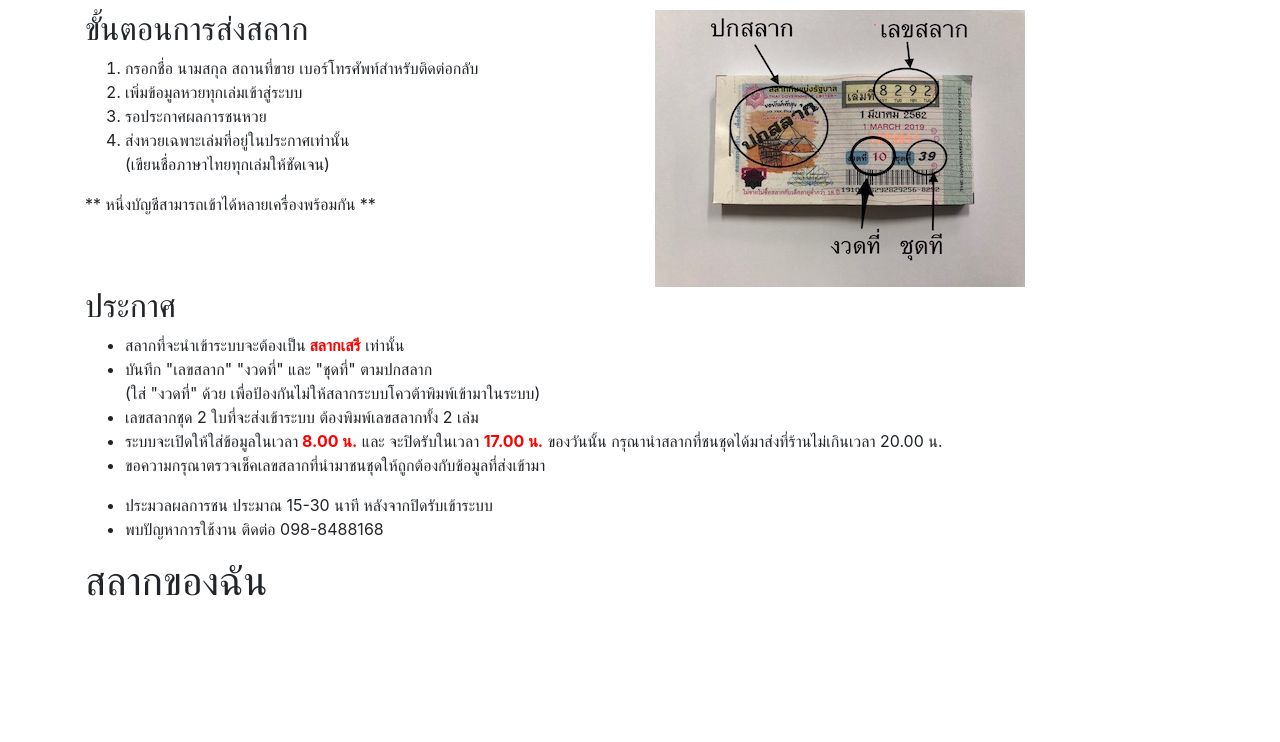
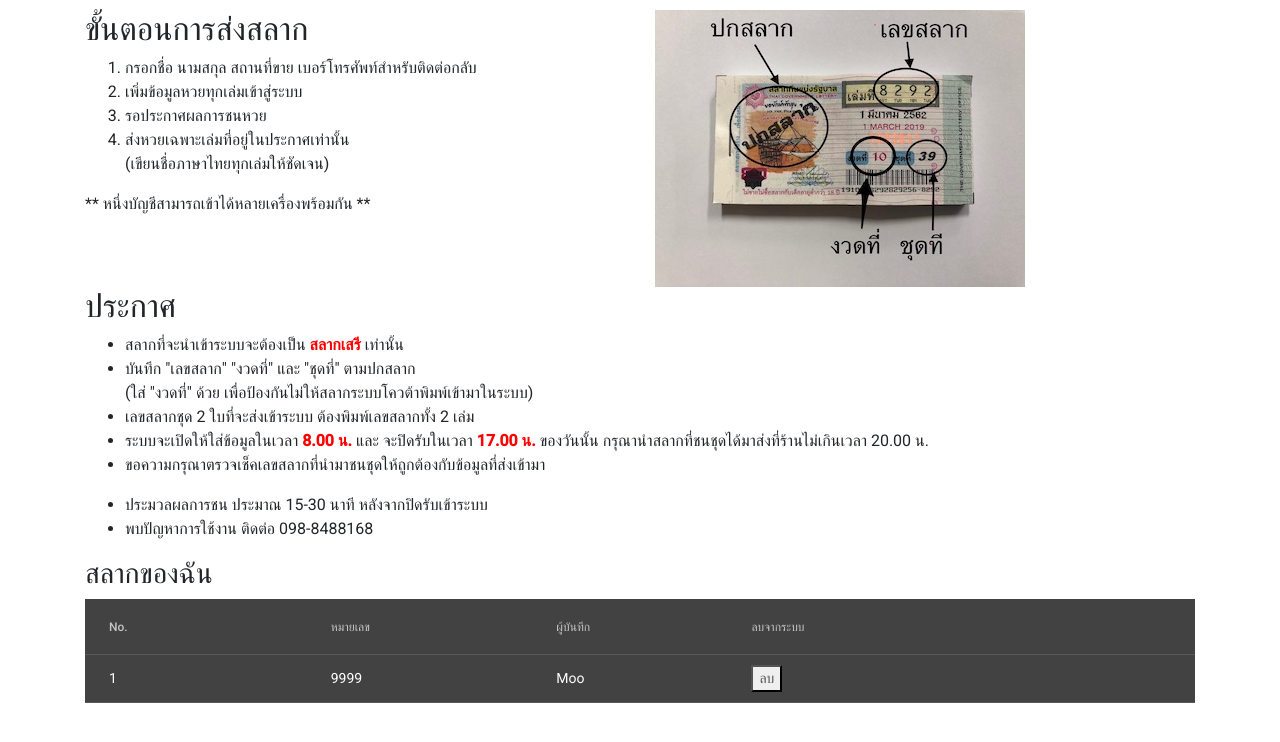
Before and after one commit to boonpakornn/lottoEast, an Angular app: page / in a window 1280 px wide. Shown: the top 742 px of the page. Built offline with nearby package versions, Linux system fonts and the light colour scheme.

Commit message:
Init table with mock data

```diff
--- a/angular.json
+++ b/angular.json
@@ -28,6 +28,7 @@
               "src/assets"
             ],
             "styles": [
+              "./node_modules/@angular/material/prebuilt-themes/pink-bluegrey.css",
               "./node_modules/bootstrap/dist/css/bootstrap.min.css",
               "./node_modules/ngx-bootstrap/datepicker/bs-datepicker.css",
               "src/styles.scss"
@@ -98,6 +99,7 @@
               "src/assets"
             ],
             "styles": [
+              "./node_modules/@angular/material/prebuilt-themes/pink-bluegrey.css",
               "./node_modules/bootstrap/dist/css/bootstrap.min.css",
               "./node_modules/ngx-bootstrap/datepicker/bs-datepicker.css",
               "src/styles.scss"
--- a/package.json
+++ b/package.json
@@ -12,10 +12,12 @@
   "private": true,
   "dependencies": {
     "@angular/animations": "~8.2.14",
+    "@angular/cdk": "~8.2.3",
     "@angular/common": "~8.2.14",
     "@angular/compiler": "~8.2.14",
     "@angular/core": "~8.2.14",
     "@angular/forms": "~8.2.14",
+    "@angular/material": "^8.2.3",
     "@angular/platform-browser": "~8.2.14",
     "@angular/platform-browser-dynamic": "~8.2.14",
     "@angular/router": "~8.2.14",
--- a/src/app/app.module.ts
+++ b/src/app/app.module.ts
@@ -4,6 +4,7 @@ import { NgModule } from '@angular/core';
 import { ReportComponent } from './report.component';
 import { ReportListComponent } from './report/report-list.component';
 import { BrowserAnimationsModule } from '@angular/platform-browser/animations';
+import { MatTableModule } from '@angular/material/table';
 
 @NgModule({
   declarations: [
@@ -13,6 +14,7 @@ import { BrowserAnimationsModule } from '@angular/platform-browser/animations';
   imports: [
     BrowserModule,
     BrowserAnimationsModule,
+    MatTableModule
   ],
   providers: [],
   bootstrap: [ReportComponent]
--- a/src/app/report/report-list.component.html
+++ b/src/app/report/report-list.component.html
@@ -1,3 +1,31 @@
 <div>
-<h1>สลากของฉัน</h1>
+<h3>สลากของฉัน</h3>
+<table mat-table [dataSource]="data">
+    <ng-container matColumnDef="id">
+        <th mat-header-cell *matHeaderCellDef> No. </th>
+        <td mat-cell *matCellDef="let element"> {{element.id}} </td>
+      </ng-container>
+
+      <!-- Name Column -->
+      <ng-container matColumnDef="number">
+        <th mat-header-cell *matHeaderCellDef> หมายเลข </th>
+        <td mat-cell *matCellDef="let element"> {{element.number}} </td>
+      </ng-container>
+
+      <!-- Weight Column -->
+      <ng-container matColumnDef="sender">
+        <th mat-header-cell *matHeaderCellDef> ผู้บันทึก </th>
+        <td mat-cell *matCellDef="let element"> {{element.sender}} </td>
+      </ng-container>
+
+
+      <ng-container matColumnDef="delete">
+        <th mat-header-cell *matHeaderCellDef> ลบจากระบบ </th>
+        <td mat-cell *matCellDef="let element"><button> ลบ </button></td>
+      </ng-container>
+
+
+      <tr mat-header-row *matHeaderRowDef="displayedColumns"></tr>
+      <tr mat-row *matRowDef="let row; columns: displayedColumns;"></tr>
+  </table>
 </div>
--- a/src/app/report/report-list.component.scss
+++ b/src/app/report/report-list.component.scss
@@ -0,0 +1,3 @@
+table {
+    width: 100%;
+  }
--- a/src/app/report/report-list.component.ts
+++ b/src/app/report/report-list.component.ts
@@ -6,5 +6,12 @@ import { Component } from '@angular/core'
     styleUrls: ['./report-list.component.scss']
 })
 export class ReportListComponent {
+    data = [{
+        id: 1,
+        number: 9999,
+        sender: 'Moo'
+    }]
 
+    displayedColumns: string[] = ['id', 'number', 'sender','delete'];
+    dataSource = this.data;
 }
--- a/src/index.html
+++ b/src/index.html
@@ -6,6 +6,8 @@
   <base href="/">
   <meta name="viewport" content="width=device-width, initial-scale=1">
   <link rel="icon" type="image/x-icon" href="favicon.ico">
+  <link href="https://fonts.googleapis.com/css?family=Roboto:300,400,500&display=swap" rel="stylesheet">
+  <link href="https://fonts.googleapis.com/icon?family=Material+Icons" rel="stylesheet">
 </head>
 <body>
   <report-app></report-app>
--- a/src/styles.scss
+++ b/src/styles.scss
@@ -32,3 +32,5 @@
   .toast-warning {
     background-color: #f89406;
   }
+html, body { height: 100%; }
+body { margin: 0; font-family: Roboto, "Helvetica Neue", sans-serif; }
```
Also changed, not shown: 1 other file (tests, documents, lock files or other folders).
